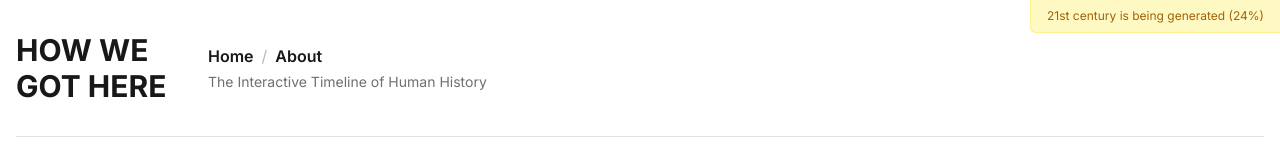
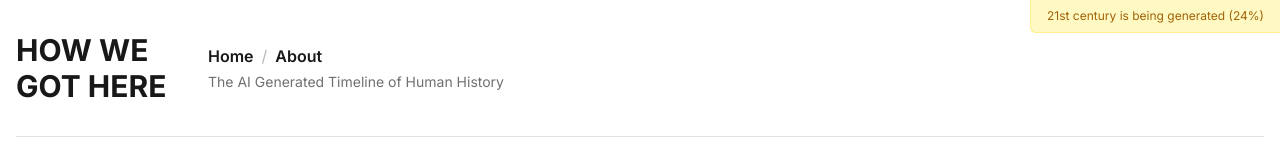
Before and after one commit to uzura89/how-we-got-here, a Next.js app: page / in a window 1280 px wide. Shown: the top 163 px of the page. Built offline with nearby package versions, Linux system fonts and the light colour scheme.

Commit message:
change subtitle

```diff
--- a/src/components/common/Header.tsx
+++ b/src/components/common/Header.tsx
@@ -21,7 +21,7 @@ export default function Header({}) {
         </nav>
         <p className="text-sm">
           <span className="text-foreLight">
-            The Interactive Timeline of Human History
+            The AI Generated Timeline of Human History
           </span>
         </p>
       </div>
```
